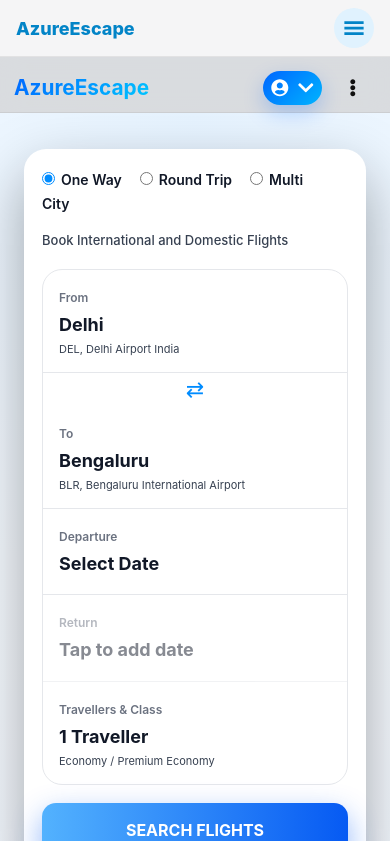
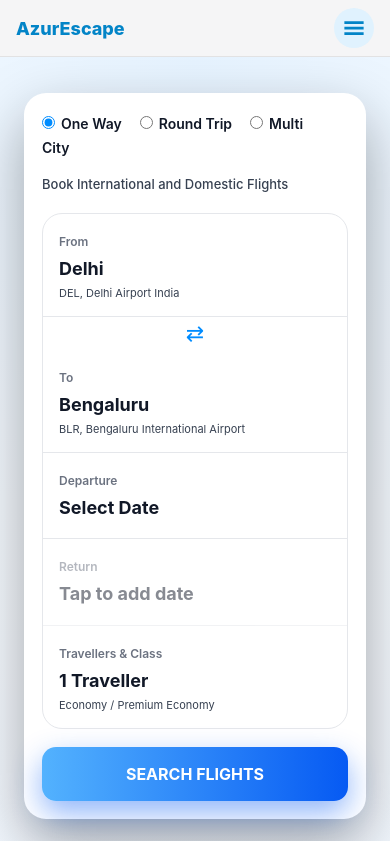
Before and after one commit to aakashsaini943/AzureEscape, a React (Vite) app: page / in a window 390 px wide. Shown: the top 841 px of the page. Built offline with nearby package versions, Linux system fonts and the light colour scheme.

Commit message:
upgrade sec-nav responsiveness

```diff
--- a/src/components/layout/navbar/Nabar.jsx
+++ b/src/components/layout/navbar/Nabar.jsx
@@ -42,7 +42,7 @@
 
         {/* ===== MOBILE NAVBAR ===== */}
         <div className="mobile-nav">
-          <span className="mobile-logo">AzureEscape</span>
+          <span className="mobile-logo">AzurEscape</span>
 
           <button
             className="mobile-more-btn"
--- a/src/components/layout/navbar/Navbar.style.css
+++ b/src/components/layout/navbar/Navbar.style.css
@@ -403,120 +403,27 @@
 }
 
 
-
-
-
 /* =====================================================
-   SAFE MOBILE RESPONSIVE UPGRADES
-   (APPEND ONLY – NO OVERWRITE)
+   HIDE SECONDARY NAV ITEMS ON MOBILE
+   (SAFE – NO JS CHANGE)
 ===================================================== */
 
 @media (max-width: 768px) {
 
-  /* Navbar height & padding */
+  /* Hide right-side actions */
+  .sec-right {
+    display: none;
+  }
   .sec-navbar {
-    height: 56px;
+    display: none !important;
   }
 
-  .sec-container {
-    padding: 10px 14px;
+  /* Optional: center brand on mobile */
+  .sec-left {
+    margin: 0 auto;
   }
 
-  /* Brand slightly smaller */
   .sec-brand {
-    font-size: 1.3rem;
-  }
-
-  /* Right icons compact */
-  .sec-right {
-    gap: 8px;
-  }
-
-  /* Hide text labels, keep icons */
-  .sec-icon-btn span {
-    display: none;
-  }
-
-  .sec-icon-btn {
-    padding: 8px;
-    min-width: 40px;
-    justify-content: center;
-  }
-
-  .sec-icon-btn svg {
-    font-size: 1.1rem;
-  }
-
-  /* Dropdown full-width & touch-friendly */
-  .sec-dropdown {
-    position: fixed;
-    left: 12px;
-    right: 12px;
-    top: 64px;
-    min-width: unset;
-    border-radius: 16px;
-    z-index: 2000;
-  }
-
-  .sec-dropdown-item {
-    padding: 14px 16px;
-    font-size: 15px;
-  }
-
-  .sec-primary-btn {
-    font-size: 15px;
-    padding: 12px;
+    font-size: 1.4rem;
   }
 }
-
-
-
-
-/* -----------------secondary navbar dropdown menu-------------------- */
-
-
-/* =====================================================
-   THREE DOT MOBILE MENU
-===================================================== */
-
-.mobile-only {
-  display: none;
-}
-
-.desktop-only {
-  display: flex;
-  gap: 14px;
-}
-
-/* MOBILE */
-@media (max-width: 768px) {
-
-  .desktop-only {
-    display: none;
-  }
-
-  .mobile-only {
-    display: block;
-  }
-
-  .mobile-only .sec-dropdown {
-    position: fixed;
-    right: 12px;
-    top: 64px;
-    left: auto;
-    min-width: 220px;
-    border-radius: 16px;
-    z-index: 3000;
-  }
-
-  /* Menu items spacing */
-  .mobile-only .sec-icon-btn {
-    width: 100%;
-    justify-content: flex-start;
-    padding: 12px 14px;
-  }
-
-  .mobile-only .sec-icon-btn span {
-    display: inline;
-  }
-}
--- a/src/components/layout/navbar/SecondaryNavbar.jsx
+++ b/src/components/layout/navbar/SecondaryNavbar.jsx
@@ -1,6 +1,5 @@
 import { useState, useRef, useEffect } from "react";
 import { useNavigate } from "react-router-dom";
-import { FaEllipsisV } from "react-icons/fa";
 
 import {
   FaHeart,
@@ -45,12 +44,37 @@
         </div>
 
         {/* RIGHT */}
-        {/* RIGHT */}
         <div className="sec-right">
 
-  {/* LOGIN – ALWAYS VISIBLE */}
+          <IconItem icon={FaHeart} label="Wishlist" />
+
+          <IconItem icon={FaQuestionCircle} label="Help" />
+
           <Dropdown
-    label="Login"
+            label="INR"
+            icon={FaMoneyBillWave}
+            open={open === "currency"}
+            onToggle={() => toggle("currency")}
+
+          >
+            <DropdownItem text="INR – Indian Rupee" />
+            <DropdownItem text="USD – US Dollar" />
+            <DropdownItem text="EUR – Euro" />
+          </Dropdown>
+
+          <Dropdown
+            label="English"
+            icon={FaGlobe}
+            open={open === "lang"}
+            onToggle={() => toggle("lang")}
+          >
+            <DropdownItem text="English" />
+            <DropdownItem text="Hindi" />
+            <DropdownItem text="French" />
+          </Dropdown>
+
+          <Dropdown
+            label="Login / Sign Up"
             icon={FaUserCircle}
             open={open === "login"}
             onToggle={() => toggle("login")}
@@ -61,7 +85,7 @@
               className="sec-primary-btn"
               onClick={() => {
                 setOpen(null);
-        navigate("/login");
+                navigate("/login");            // ✅ WORKING
               }}
             >
               Login
@@ -76,62 +100,7 @@
             />
           </Dropdown>
 
-  {/* THREE DOT MENU */}
-  <div className="sec-dropdown-wrap mobile-only">
-    <button
-      type="button"
-      className="sec-icon-btn"
-      onClick={() => toggle("more")}
-      aria-label="More options"
-    >
-      <FaEllipsisV />
-    </button>
-
-    {open === "more" && (
-      <div className="sec-dropdown">
-
-        <IconItem icon={FaHeart} label="Wishlist" />
-        <IconItem icon={FaQuestionCircle} label="Help" />
-
-        <DropdownItem text="INR – Indian Rupee" />
-        <DropdownItem text="USD – US Dollar" />
-
-        <DropdownItem text="English" />
-        <DropdownItem text="Hindi" />
-
         </div>
-    )}
-  </div>
-
-  {/* DESKTOP ITEMS (UNCHANGED) */}
-  <div className="desktop-only">
-    <IconItem icon={FaHeart} label="Wishlist" />
-    <IconItem icon={FaQuestionCircle} label="Help" />
-
-    <Dropdown
-      label="INR"
-      icon={FaMoneyBillWave}
-      open={open === "currency"}
-      onToggle={() => toggle("currency")}
-    >
-      <DropdownItem text="INR – Indian Rupee" />
-      <DropdownItem text="USD – US Dollar" />
-    </Dropdown>
-
-    <Dropdown
-      label="English"
-      icon={FaGlobe}
-      open={open === "lang"}
-      onToggle={() => toggle("lang")}
-    >
-      <DropdownItem text="English" />
-      <DropdownItem text="Hindi" />
-    </Dropdown>
-  </div>
-
-</div>
-
-
       </div>
     </nav>
   );
```
Lines whose indentation alone changed are shown as unchanged.
